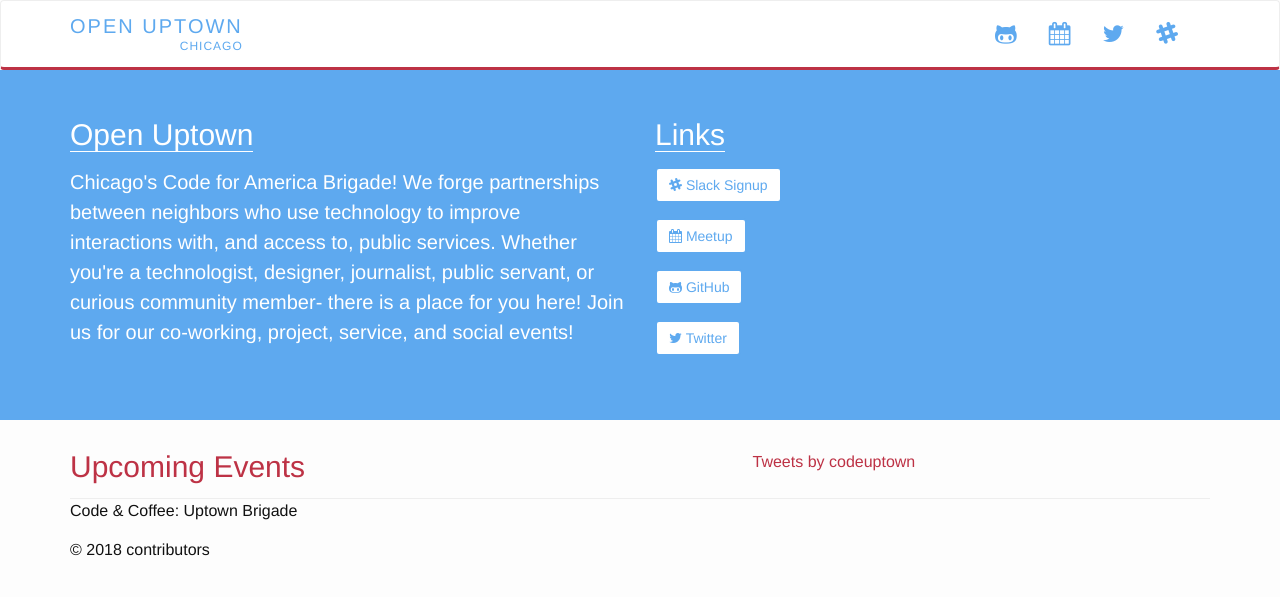
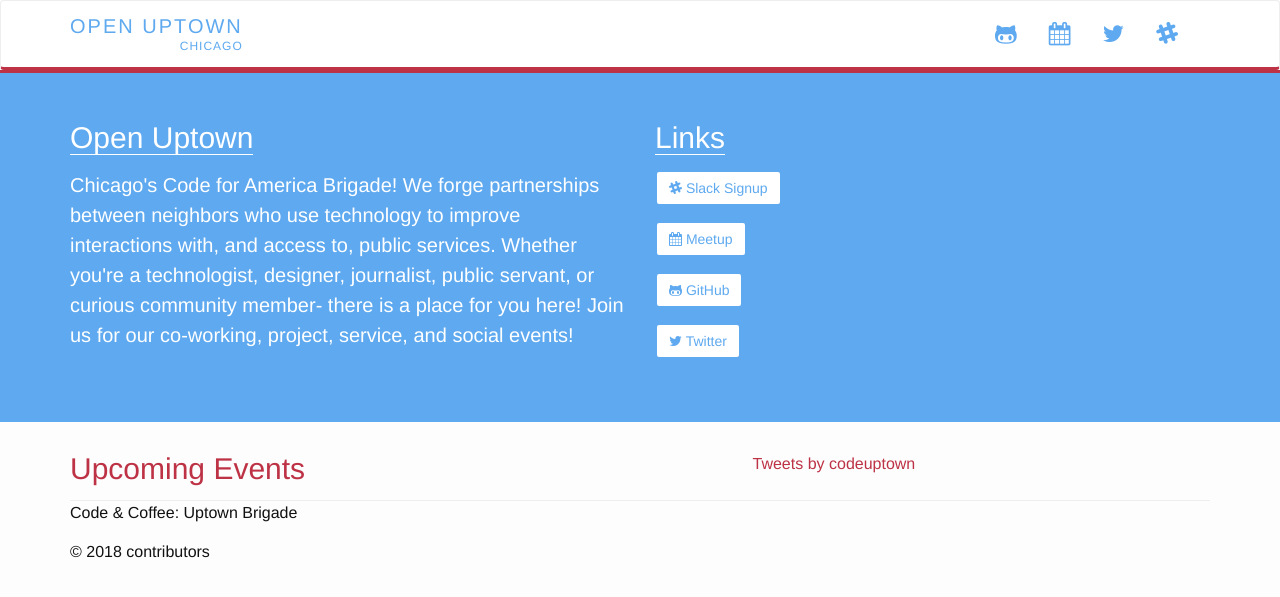
Before and after one commit to code-312/Code-and-Coffee-Uptown-Brigade.github.io, a Jekyll site: the page built from index.html, in a window 1280 px wide. Shown: the top 597 px of the page. Built offline with Jekyll 4.4.1, drawn with Linux system fonts in a browser that asks for light colours; nearby versions of some CDN libraries; comment, search, counter and statistics services are not loaded.

Commit message:
updating colors

```diff
--- a/_sass/_customizations.scss
+++ b/_sass/_customizations.scss
@@ -31,7 +31,7 @@ a {
 
 .jumbotron {
   background-color: $brand-teal;
-  border-bottom: 1px solid $brand-teal;
+  border-top: 3px solid $brand-red;
   h2 {
     display: inline-block;
     border-bottom: 1px solid white;
```
Also changed, not shown: 2 other files.
